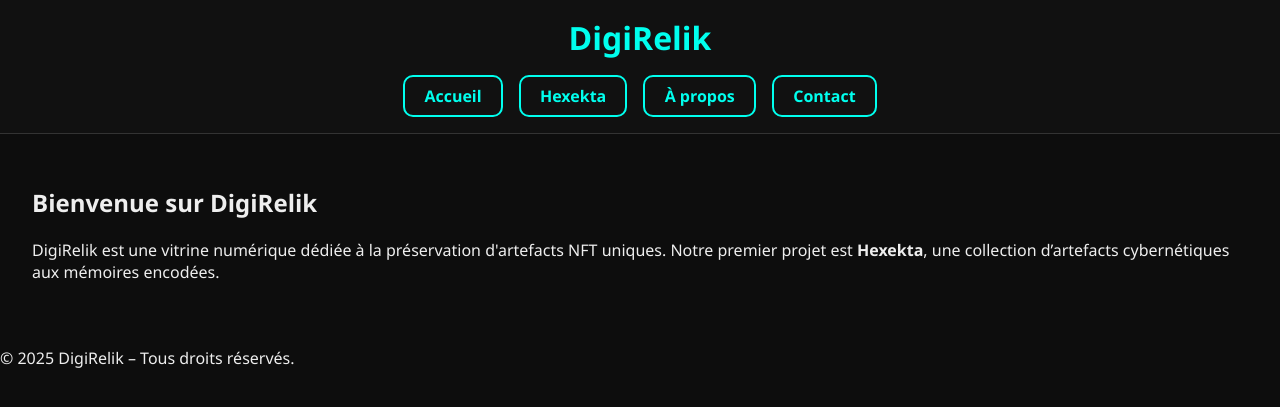
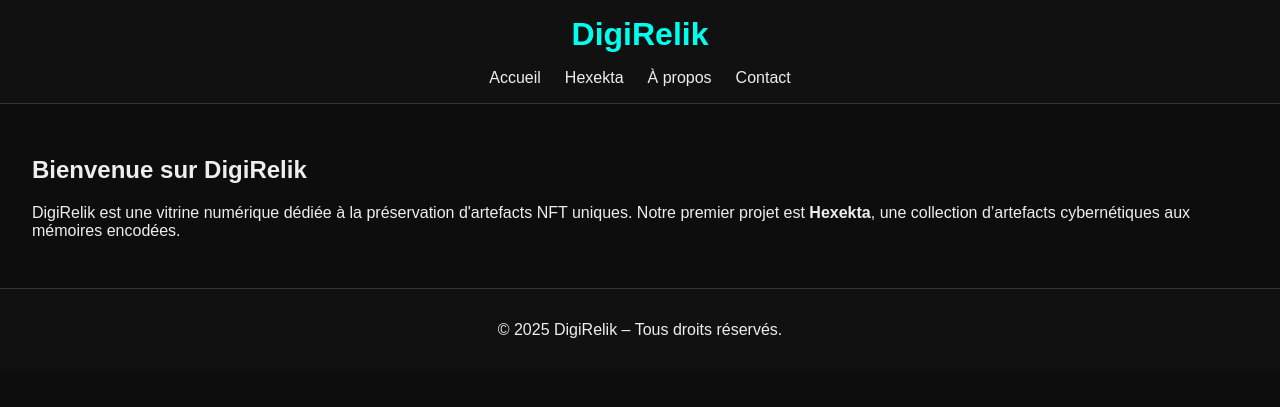
Before and after one commit to joyzed/DigiRelik, a PHP site: page / in a window 1280 px wide. Shown: the top 407 px of the page. Run offline with PHP 8.4, Linux system fonts and the light colour scheme.

Commit message:
Update style.css

```diff
--- a/style.css
+++ b/style.css
@@ -1,5 +1,5 @@
 body {
-  font-family: 'Segoe UI', sans-serif;
+  font-family: sans-serif;
   background: #0d0d0d;
   color: #eee;
   margin: 0;
@@ -21,32 +21,26 @@ header {
 .menu {
   display: flex;
   justify-content: center;
-  gap: 1rem;
+  gap: 1.5rem;
   flex-wrap: wrap;
   margin-top: 1rem;
 }
 
-.menu-box {
-  background: #111;
-  border: 2px solid #00ffee;
-  color: #00ffee;
-  padding: 0.5rem 1.2rem;
-  border-radius: 10px;
-  cursor: pointer;
+.menu a {
+  color: #eee;
+  text-decoration: none;
   font-weight: bold;
-  transition: background 0.3s, color 0.3s, transform 0.2s;
+  border-bottom: 2px solid transparent;
+  transition: border-color 0.3s;
 }
 
-.menu-box:hover {
-  background: #00ffee;
-  color: #111;
-  transform: scale(1.05);
+.menu a:hover {
+  border-color: #00ffee;
 }
 
 .section {
   display: none;
   padding: 2rem;
-  animation: fadeIn 0.5s ease;
 }
 
 .section.active {
@@ -68,4 +62,14 @@ header {
 }
 
 .artifact img {
-  width:
+  width: 100%;
+  border-radius: 8px;
+  margin-bottom: 0.5rem;
+}
+
+footer {
+  background: #111;
+  text-align: center;
+  padding: 1rem;
+  border-top: 1px solid #333;
+}
```
